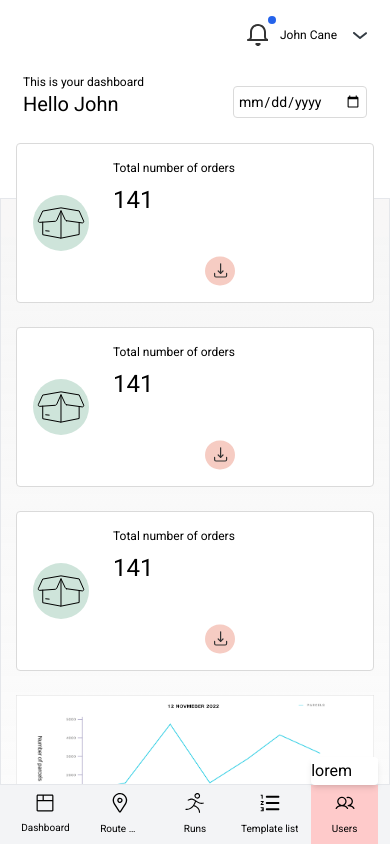
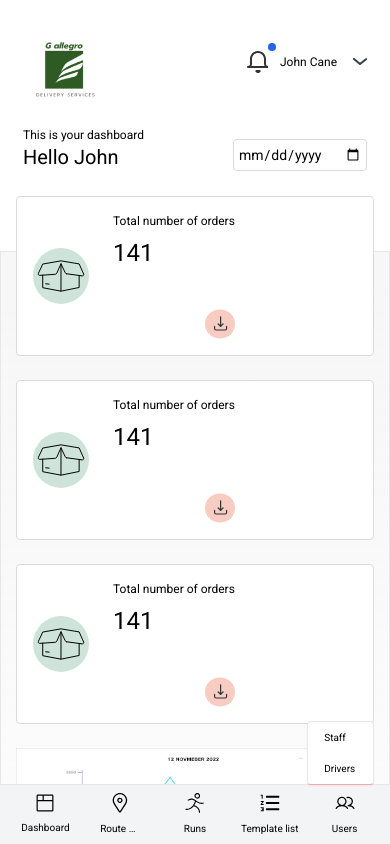
Before and after one commit to qtecsolution/alpha-2, a website: page index.html in a window 390 px wide. Both pictures are taken after a click on the link "Users". Drawn offline with nearby package versions, Linux system fonts and the light colour scheme.

Commit message:
sidebar header completed

```diff
--- a/index.html
+++ b/index.html
@@ -181,7 +181,7 @@
             </a>
           </li>
 
-          <li class="w-1/5">
+          <li class="w-1/5 py-2">
             <a href="index.html" class="flex flex-col items-center gap-2">
               <span class="icon">
                 <svg width="20" height="20" viewBox="0 0 22 28" fill="none" xmlns="http://www.w3.org/2000/svg">
@@ -194,7 +194,7 @@
               <p class="truncate  sm:text-xs text-[10px] w-10 sm:w-full">Route GenerationRoute </p>
             </a>
           </li>
-          <li class="w-1/5">
+          <li class="w-1/5 py-2">
             <a href="index.html" class="flex flex-col items-center gap-2">
               <span class="icon">
                 <svg width="20" height="20" viewBox="0 0 24 25" fill="none" xmlns="http://www.w3.org/2000/svg">
@@ -206,7 +206,7 @@
               <span class=" sm:text-xs text-[10px]">Runs</span>
             </a>
           </li>
-          <li class="w-1/5">
+          <li class="w-1/5 py-2">
             <a href="index.html" class="flex flex-col items-center gap-2">
               <span class="icon">
                 <svg width="20" height="20" viewBox="0 0 24 20" fill="none" xmlns="http://www.w3.org/2000/svg">
@@ -218,7 +218,7 @@
               <span class="truncate  sm:text-xs text-[10px]">Template list</span>
             </a>
           </li>
-          <li class="w-1/5 bg-red-200 relative py-2" x-data="{ open: false }" x-cloak>
+          <li class="w-1/5  relative py-2" x-data="{ open: false }" x-cloak>
             <a href="#" class="flex flex-col items-center gap-2" @click="open = ! open">
                 <span>
                     <span class="icon">
@@ -233,8 +233,11 @@
                 </span>
             </a>
 
-            <div x-show="open" @click.away="open = false" x-transition:enter="transition-all duration-200 ease-out" x-transition:enter-start="transform opacity-0 scale-95" x-transition:enter-end="transform opacity-100 scale-100" x-transition:leave="transition-all duration-200 ease-in" x-transition:leave-start="transform opacity-100 scale-100" x-transition:leave-end="transform opacity-0 scale-95" class="w-full lg:w-52 origin-top-right absolute right-0 rounded bottom-full z-50 py-0.5 text-left bg-white  shadow-md">
-                lorem
+            <div x-show="open" @click.away="open = false" x-transition:enter="transition-all duration-200 ease-out" x-transition:enter-start="transform opacity-0 scale-95" x-transition:enter-end="transform opacity-100 scale-100" x-transition:leave="transition-all duration-200 ease-in" x-transition:leave-start="transform opacity-100 scale-100" x-transition:leave-end="transform opacity-0 scale-95" class="w-full lg:w-52 origin-top-right absolute right-1  bottom-full z-50 text-left bg-white shadow-sm border border-b-red-300 rounded">
+                <div class="flex flex-col">
+                    <a href="#" class=" py-2 px-4 text-[10px]">Staff</a>
+                    <a href="#" class=" py-2 px-4 text-[10px]">Drivers</a>
+                </div>
             </div>
           </li>
 
@@ -249,16 +252,31 @@
     <main class=" flex-1 py-2 pt-6">
         <div class="dms-container ">
             <!-- header part -->
-            <header class="flex justify-end items-center  gap-3 sm:gap-4 md:gap-5 lg:gap-16">
+            <header class="flex justify-between min-[992px]:justify-end items-center ">
+                <!-- logo -->
+                <div class="  min-[992px]:hidden">
+                    <figure class="w-24 " id="sidebarlogo" style="display: block;">
+                        <img src="assets/images/login/logo.png" alt="Logo" class=" w-full h-full">
+                    </figure>
+                </div>
+                <div class="flex items-center  gap-3 sm:gap-4 md:gap-5 lg:gap-16 ">
                     <!-- notification -->
                     <div class="relative cursor-pointer pb-3 " x-data="{ open: false }" x-cloak>
                         <span @click="open = ! open">
                             <svg width="21" height="22" viewBox="0 0 21 22" fill="none" xmlns="http://www.w3.org/2000/svg">
-                    <path d="M1 15C0.447715 15 0 15.4477 0 16C0 16.5523 0.447715 17 1 17V15ZM4 8H3H4ZM18 8H19H18ZM12.73 20L13.595 20.5018C13.7744 20.1924 13.775 19.8108 13.5965 19.5009C13.418 19.191 13.0876 19 12.73 19V20ZM9.27 20V19C8.91237 19 8.58196 19.191 8.40346 19.5009C8.22497 19.8108 8.22555 20.1924 8.405 20.5018L9.27 20ZM21 15H1V17H21V15ZM1 17C3.20914 17 5 15.2091 5 13H3C3 14.1046 2.10457 15 1 15V17ZM5 13V8H3V13H5ZM5 8C5 4.68629 7.68629 2 11 2V0C6.58172 0 3 3.58172 3 8H5ZM11 2C14.3137 2 17 4.68629 17 8H19C19 3.58172 15.4183 0 11 0V2ZM17 8V13H19V8H17ZM17 13C17 15.2091 18.7909 17 21 17V15C19.8954 15 19 14.1046 19 13H17ZM11.865 19.4982C11.6861 19.8066 11.3565 19.9965 11 19.9965V21.9965C12.0696 21.9965 13.0583 21.427 13.595 20.5018L11.865 19.4982ZM11 19.9965C10.6435 19.9965 10.3139 19.8066 10.135 19.4982L8.405 20.5018C8.9417 21.427 9.9304 21.9965 11 21.9965V19.9965ZM9.27 21H12.73V19H9.27V21Z" fill="#333333"/>
+                                <path
+                                    d="M1 15C0.447715 15 0 15.4477 0 16C0 16.5523 0.447715 17 1 17V15ZM4 8H3H4ZM18 8H19H18ZM12.73 20L13.595 20.5018C13.7744 20.1924 13.775 19.8108 13.5965 19.5009C13.418 19.191 13.0876 19 12.73 19V20ZM9.27 20V19C8.91237 19 8.58196 19.191 8.40346 19.5009C8.22497 19.8108 8.22555 20.1924 8.405 20.5018L9.27 20ZM21 15H1V17H21V15ZM1 17C3.20914 17 5 15.2091 5 13H3C3 14.1046 2.10457 15 1 15V17ZM5 13V8H3V13H5ZM5 8C5 4.68629 7.68629 2 11 2V0C6.58172 0 3 3.58172 3 8H5ZM11 2C14.3137 2 17 4.68629 17 8H19C19 3.58172 15.4183 0 11 0V2ZM17 8V13H19V8H17ZM17 13C17 15.2091 18.7909 17 21 17V15C19.8954 15 19 14.1046 19 13H17ZM11.865 19.4982C11.6861 19.8066 11.3565 19.9965 11 19.9965V21.9965C12.0696 21.9965 13.0583 21.427 13.595 20.5018L11.865 19.4982ZM11 19.9965C10.6435 19.9965 10.3139 19.8066 10.135 19.4982L8.405 20.5018C8.9417 21.427 9.9304 21.9965 11 21.9965V19.9965ZM9.27 21H12.73V19H9.27V21Z"
+                                    fill="#333333" />
                             </svg>
                         </span>
                         <span class="absolute w-2 h-2 bg-blue-600 rounded-full -right-2 -top-2"></span>
-                <div x-show="open" @click.away="open = false" x-transition:enter="transition-all duration-200 ease-out" x-transition:enter-start="transform opacity-0 scale-95" x-transition:enter-end="transform opacity-100 scale-100" x-transition:leave="transition-all duration-200 ease-in" x-transition:leave-start="transform opacity-100 scale-100" x-transition:leave-end="transform opacity-0 scale-95" class="w-44 lg:w-52 origin-top-right absolute right-0 rounded top-full z-50 py-0.5 text-left bg-white  shadow-md">
+                        <div x-show="open" @click.away="open = false" x-transition:enter="transition-all duration-200 ease-out"
+                            x-transition:enter-start="transform opacity-0 scale-95"
+                            x-transition:enter-end="transform opacity-100 scale-100"
+                            x-transition:leave="transition-all duration-200 ease-in"
+                            x-transition:leave-start="transform opacity-100 scale-100"
+                            x-transition:leave-end="transform opacity-0 scale-95"
+                            class="w-44 lg:w-52 origin-top-right absolute right-0 rounded top-full z-50 py-0.5 text-left bg-white  shadow-md">
                             <div class="p-3 font-normal border-b border-slate-200 ">
                                 <div class="relative w-full flex flex-row justify-between items-center">
                                     <div class="text-sm font-bold">Notifications</div>
@@ -269,7 +287,8 @@
                             </div>
                             <div class="max-h-60 overflow-y-auto scrollbars show">
                                 <a class="relative" href="#">
-                        <div class="flex flex-wrap flex-row items-center border-b border-slate-200   py-2 hover:bg-slate-100 bg-slate-50">
+                                    <div
+                                        class="flex flex-wrap flex-row items-center border-b border-slate-200   py-2 hover:bg-slate-100 bg-slate-50">
                                         <div class="flex-shrink max-w-full px-2 w-1/4 text-center">
                                             <div class="flex justify-center mx-auto w-8 h-8 rounded-full bg-cyan-500 text-white">
                                                 <i class="self-center bx bx-calendar"></i>
@@ -301,24 +320,27 @@
                                                     6.35991 6.7675L0.359909 1.7675C-0.0640909 1.4145 -0.122091 0.783495 0.231909 0.359495C0.584909
                                                     -0.0645046 1.21491 -0.121505 1.63991 0.231495L7.01091 4.7075L12.3729 0.392495C12.8029 0.0464955
                                                     13.4329 0.114495 13.7789 0.544495C14.1249 0.974495 14.0569 1.6035 13.6269 1.9505L7.62691 6.7785C7.44391
-                                6.9255 7.22191 6.9995 6.99991 6.9995Z" fill="#343C44"/>
+                                                    6.9255 7.22191 6.9995 6.99991 6.9995Z" fill="#343C44" />
                                 </svg>
 
                             </span>
                         </div>
 
                         <div x-show="open" @click.away="open = false" x-transition:enter="transition-all duration-200 ease-out"
-                        x-transition:enter-start="transform opacity-0 scale-95" x-transition:enter-end="transform opacity-100 scale-100"
+                            x-transition:enter-start="transform opacity-0 scale-95"
+                            x-transition:enter-end="transform opacity-100 scale-100"
                             x-transition:leave="transition-all duration-200 ease-in"
-                        x-transition:leave-start="transform opacity-100 scale-100" x-transition:leave-end="transform opacity-0 scale-95"
-                        class="w-32 md:w-44 origin-top-right absolute right-0  rounded top-full z-50 py-0.5 text-left bg-white
+                            x-transition:leave-start="transform opacity-100 scale-100"
+                            x-transition:leave-end="transform opacity-0 scale-95" class="w-32 md:w-44 origin-top-right absolute right-0  rounded top-full z-50 py-0.5 text-left bg-white
                                            border ">
 
                             <ul>
                                 <li>
-                            <a href="#" class="flex items-center py-2 sm:py-3 px-4 gap-2 hover:bg-gray-50 transition duration-300">
+                                    <a href="#"
+                                        class="flex items-center py-2 sm:py-3 px-4 gap-2 hover:bg-gray-50 transition duration-300">
                                         <span>
-                                    <svg width="12" height="13" viewBox="0 0 12 13" fill="none" xmlns="http://www.w3.org/2000/svg">
+                                            <svg width="12" height="13" viewBox="0 0 12 13" fill="none"
+                                                xmlns="http://www.w3.org/2000/svg">
                                                 <path fill-rule="evenodd" clip-rule="evenodd" d="M7.66669 2.95833C7.66669 2.17704 6.91919 1.54167
                                                             6.00002 1.54167C5.08085 1.54167 4.33335 2.17704 4.33335 2.95833C4.33335 3.73962 5.08085 4.375
                                                             6.00002 4.375C6.91919 4.375 7.66669 3.73962 7.66669 2.95833ZM9.33335 2.95833C9.33335 4.52092
@@ -327,15 +349,18 @@
                                                             9.4325 2.78419 7.20833 6.00002 7.20833C9.21585 7.20833 11.8334 9.4325 11.8334 12.1667C11.8334 12.5577
                                                             11.4609 12.875 11 12.875C10.5392 12.875 10.1667 12.5577 10.1667 12.1667C10.1667 10.2138 8.29752 8.625
                                                             6.00002 8.625C3.70252 8.625 1.83335 10.2138 1.83335 12.1667C1.83335 12.5577 1.46085 12.875 1.00002
-                                        12.875C0.539187 12.875 0.166687 12.5577 0.166687 12.1667Z" fill="#343C44"/>
+                                                            12.875C0.539187 12.875 0.166687 12.5577 0.166687 12.1667Z"
+                                                    fill="#343C44" />
                                             </svg>
 
                                         </span>
                                         <span class=" text-xs">View Profile</span>
                                     </a>
-                            <a href="#" class="flex items-center py-2 sm:py-3 px-4 gap-2 hover:bg-gray-50 transition duration-300">
+                                    <a href="#"
+                                        class="flex items-center py-2 sm:py-3 px-4 gap-2 hover:bg-gray-50 transition duration-300">
                                         <span>
-                                    <svg width="12" height="12" viewBox="0 0 12 12" fill="none" xmlns="http://www.w3.org/2000/svg">
+                                            <svg width="12" height="12" viewBox="0 0 12 12" fill="none"
+                                                xmlns="http://www.w3.org/2000/svg">
                                                 <path fill-rule="evenodd" clip-rule="evenodd" d="M3.33335 0.75C3.33335 1.1625 3.03335 1.5 2.66669
                                                             1.5H2.00002V10.5H2.66669C3.03335 10.5 3.33335 10.8375 3.33335 11.25C3.33335 11.6625 3.03335 12 2.66669
                                                             12H1.33335C0.966687 12 0.666687 11.6625 0.666687 11.25V0.75C0.666687 0.3375 0.966687 0 1.33335
@@ -345,7 +370,7 @@
                                                             6.74985H9.99995H4.66662C4.29862 6.74985 3.99995 6.4146 3.99995 5.99985C3.99995 5.5851 4.29862
                                                             5.24985 4.66662 5.24985H9.99995C10.011 5.24985 10.0212 5.25327 10.0315 5.25671C10.0399 5.25952
                                                             10.0483 5.26234 10.0573 5.26335L8.91195 3.4311C8.69995 3.09285 8.77262 2.62485 9.07395
-                                        2.38635C9.37462 2.1471 9.79062 2.2296 10.0026 2.5686Z" fill="#343C44"/>
+                                                            2.38635C9.37462 2.1471 9.79062 2.2296 10.0026 2.5686Z" fill="#343C44" />
                                             </svg>
 
 
@@ -354,6 +379,7 @@
                                     </a>
                                 </li>
                             </ul>
+                        </div>
                     </div>
                 </div>
             </header>
```
Also changed, not shown: assets/css/tailwind.css. Lines whose indentation alone changed are shown as unchanged.
